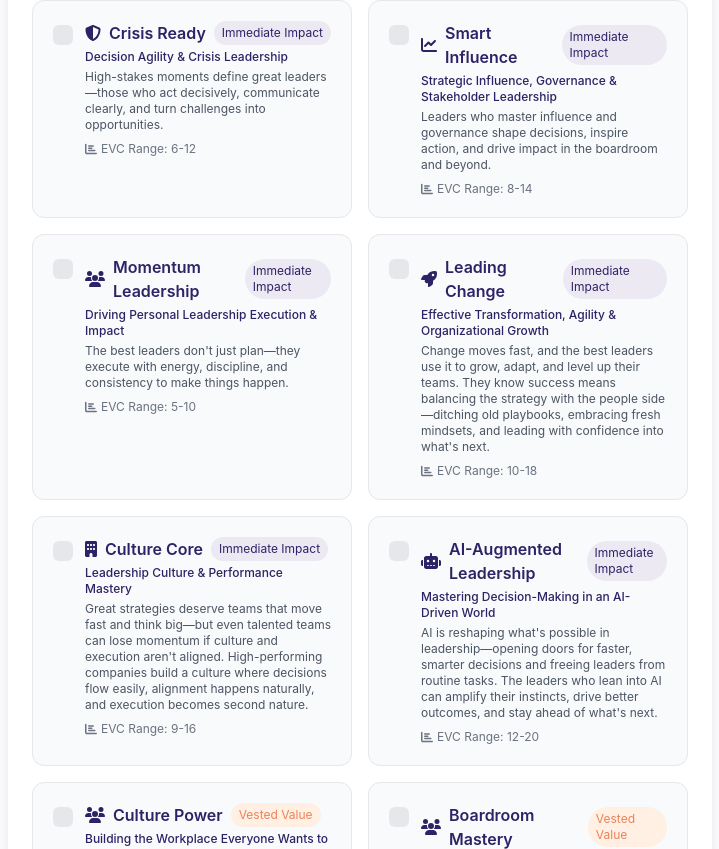
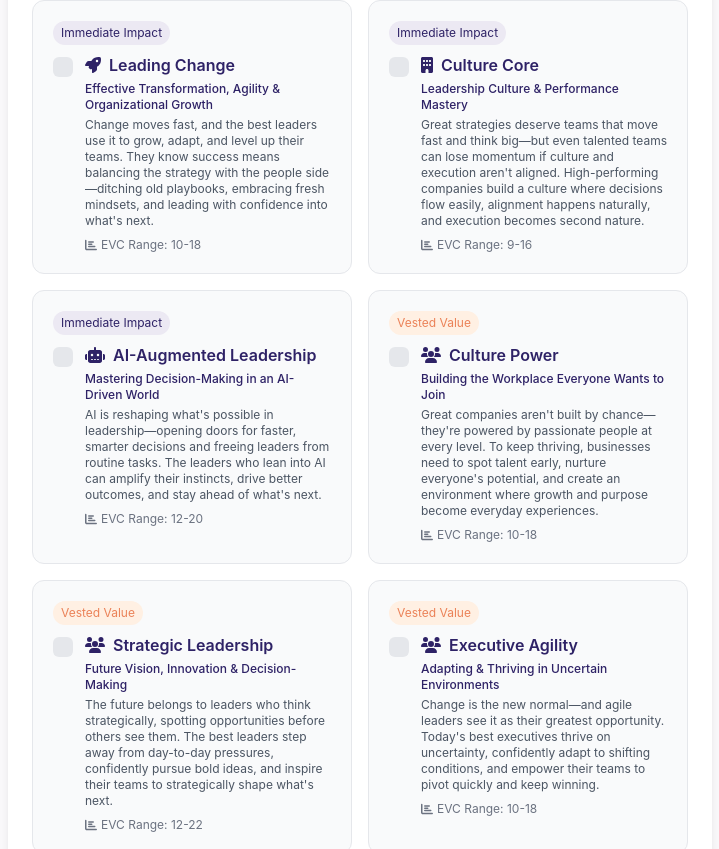
Before and after one commit to elexive-com/elexive-calc, a React (Create React App) app: page / in a window 1280 px wide. Shown: the part 871-1720 px from the top of the page, without its empty margins (72-791 px from the left). Built offline with nearby package versions, Linux system fonts and the light colour scheme.

Commit message:
cleaned excess modules

```diff
--- a/src/CalculatorApp.jsx
+++ b/src/CalculatorApp.jsx
@@ -282,6 +282,17 @@ const CalculatorApp = () => {
                       : 'bg-gray-50 border border-gray-200 hover:border-[var(--elexive-accent)] hover:shadow'
                   }`}
                 >
+                  {/* Category label moved to top row */}
+                  <div className="flex justify-start mb-2">
+                    <span className={`text-xs px-2 py-1 rounded-full ${
+                      module.category === "Immediate Impact"
+                        ? 'bg-[#ECE9F3] text-[var(--elexive-primary)]'
+                        : 'bg-[#FFF0E3] text-[var(--elexive-secondary)]'
+                    }`}>
+                      {module.category}
+                    </span>
+                  </div>
+
                   <div className="flex items-start">
                     <div className={`w-5 h-5 rounded-md mr-3 mt-1 flex-shrink-0 flex items-center justify-center ${
                       selectedModules.includes(module.name) ? 'bg-[var(--elexive-accent)]' : 'bg-gray-200'
@@ -297,13 +308,6 @@ const CalculatorApp = () => {
                           className="text-[var(--elexive-primary)] mr-2"
                         />
                         <h3 className="font-semibold">{module.name}</h3>
-                        <span className={`ml-2 text-xs px-2 py-1 rounded-full ${
-                          module.category === "Immediate Impact"
-                            ? 'bg-[#ECE9F3] text-[var(--elexive-primary)]'
-                            : 'bg-[#FFF0E3] text-[var(--elexive-secondary)]'
-                        }`}>
-                          {module.category}
-                        </span>
                       </div>
                       <p className="text-xs font-medium text-[var(--elexive-primary)] mb-1">{module.heading}</p>
                       <p className="text-xs text-gray-600 mb-2">{module.description}</p>
--- a/src/config/calculatorConfig.json
+++ b/src/config/calculatorConfig.json
@@ -37,39 +37,6 @@
     }
   ],
   "modules": [
-    {
-      "name": "Crisis Ready",
-      "pillar": "Transformation",
-      "category": "Immediate Impact",
-      "heading": "Decision Agility & Crisis Leadership",
-      "description": "High-stakes moments define great leaders—those who act decisively, communicate clearly, and turn challenges into opportunities.",
-      "evcRange": {
-        "min": 6,
-        "max": 12
-      }
-    },
-    {
-      "name": "Smart Influence",
-      "pillar": "Transformation",
-      "category": "Immediate Impact",
-      "heading": "Strategic Influence, Governance & Stakeholder Leadership",
-      "description": "Leaders who master influence and governance shape decisions, inspire action, and drive impact in the boardroom and beyond.",
-      "evcRange": {
-        "min": 8,
-        "max": 14
-      }
-    },
-    {
-      "name": "Momentum Leadership",
-      "pillar": "Transformation",
-      "category": "Immediate Impact",
-      "heading": "Driving Personal Leadership Execution & Impact",
-      "description": "The best leaders don't just plan—they execute with energy, discipline, and consistency to make things happen.",
-      "evcRange": {
-        "min": 5,
-        "max": 10
-      }
-    },
     {
       "name": "Leading Change",
       "pillar": "Transformation",
@@ -115,17 +82,6 @@
       }
     },
     {
-      "name": "Boardroom Mastery",
-      "pillar": "Transformation",
-      "category": "Vested Value",
-      "heading": "Enhancing Boardroom Influence & Strategic Oversight",
-      "description": "The most effective leaders don't just participate in boardrooms—they shape conversations, drive decisions, and lead with authority.",
-      "evcRange": {
-        "min": 8,
-        "max": 14
-      }
-    },
-    {
       "name": "Strategic Leadership",
       "pillar": "Transformation",
       "category": "Vested Value",
@@ -142,39 +98,6 @@
       "category": "Vested Value",
       "heading": "Adapting & Thriving in Uncertain Environments",
       "description": "Change is the new normal—and agile leaders see it as their greatest opportunity. Today's best executives thrive on uncertainty, confidently adapt to shifting conditions, and empower their teams to pivot quickly and keep winning.",
-      "evcRange": {
-        "min": 10,
-        "max": 18
-      }
-    },
-    {
-      "name": "Market Edge",
-      "pillar": "Strategy",
-      "category": "Immediate Impact",
-      "heading": "Stay Ahead & Outmaneuver Competitors",
-      "description": "Staying ahead of the competition means spotting trends first, making smarter moves, and positioning your business for long-term success.",
-      "evcRange": {
-        "min": 8,
-        "max": 15
-      }
-    },
-    {
-      "name": "Seamless Execution",
-      "pillar": "Strategy",
-      "category": "Immediate Impact",
-      "heading": "Aligning Organizations for Fast & Effective Execution",
-      "description": "Execution is where strategy turns into results. When teams are aligned and momentum is strong, great ideas become business impact.",
-      "evcRange": {
-        "min": 9,
-        "max": 16
-      }
-    },
-    {
-      "name": "Portfolio Strategy",
-      "pillar": "Strategy",
-      "category": "Immediate Impact",
-      "heading": "Building Resilience & Winning Market Structures",
-      "description": "A smart portfolio balances risk and growth, ensuring every product and investment drives value in an evolving market.",
       "evcRange": {
         "min": 10,
         "max": 18
@@ -225,28 +148,6 @@
       }
     },
     {
-      "name": "Network Effect",
-      "pillar": "Strategy",
-      "category": "Vested Value",
-      "heading": "Scaling Business Growth Through Ecosystem Strategy",
-      "description": "Platforms and ecosystems scale faster when businesses harness partnerships, communities, and self-reinforcing growth loops.",
-      "evcRange": {
-        "min": 10,
-        "max": 18
-      }
-    },
-    {
-      "name": "Smart Capital",
-      "pillar": "Strategy",
-      "category": "Vested Value",
-      "heading": "Investing Wisely & Scaling Sustainably",
-      "description": "Smart investment decisions fuel sustainable growth, ensuring every dollar drives innovation, expansion, and resilience.",
-      "evcRange": {
-        "min": 8,
-        "max": 16
-      }
-    },
-    {
       "name": "Brand Core",
       "pillar": "Strategy",
       "category": "Immediate Impact",
@@ -291,17 +192,6 @@
       }
     },
     {
-      "name": "Seamless Systems",
-      "pillar": "Technology",
-      "category": "Immediate Impact",
-      "heading": "Smart Automation for Frictionless Operations",
-      "description": "Automation turns friction into flow, helping businesses scale effortlessly while optimizing efficiency.",
-      "evcRange": {
-        "min": 8,
-        "max": 16
-      }
-    },
-    {
       "name": "Resilient Digital",
       "pillar": "Technology",
       "category": "Immediate Impact",
@@ -310,17 +200,6 @@
       "evcRange": {
         "min": 9,
         "max": 16
-      }
-    },
-    {
-      "name": "Digital Command",
-      "pillar": "Technology",
-      "category": "Immediate Impact",
-      "heading": "IT Governance & Risk Strategy for Business Growth",
-      "description": "Great leaders don't just manage IT—they command digital strategy, ensuring technology fuels innovation and security.",
-      "evcRange": {
-        "min": 8,
-        "max": 14
       }
     },
     {
@@ -346,17 +225,6 @@
       }
     },
     {
-      "name": "Platform Leverage",
-      "pillar": "Technology",
-      "category": "Vested Value",
-      "heading": "Unlocking Revenue from Digital Ecosystems",
-      "description": "Digital platforms thrive when businesses unlock new revenue streams, optimize engagement, and scale through partnerships.",
-      "evcRange": {
-        "min": 9,
-        "max": 16
-      }
-    },
-    {
       "name": "Innovation Blueprint",
       "pillar": "Technology",
       "category": "Vested Value",
@@ -365,17 +233,6 @@
       "evcRange": {
         "min": 12,
         "max": 20
-      }
-    },
-    {
-      "name": "Connected Business",
-      "pillar": "Technology",
-      "category": "Vested Value",
-      "heading": "Enhancing Operations with IoT & Data",
-      "description": "IoT and connected systems offer massive efficiency gains, but many businesses struggle with integration, security, and monetization—leading to fragmented operations and missed opportunities.",
-      "evcRange": {
-        "min": 10,
-        "max": 18
       }
     }
   ],
```
